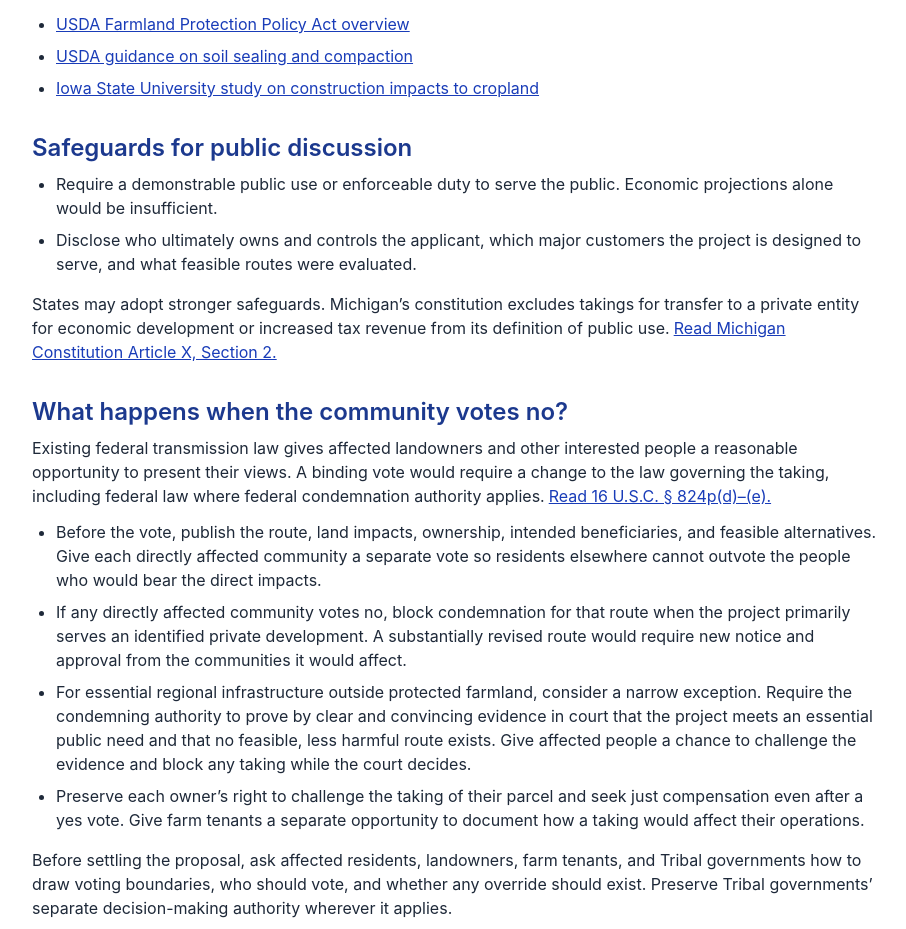
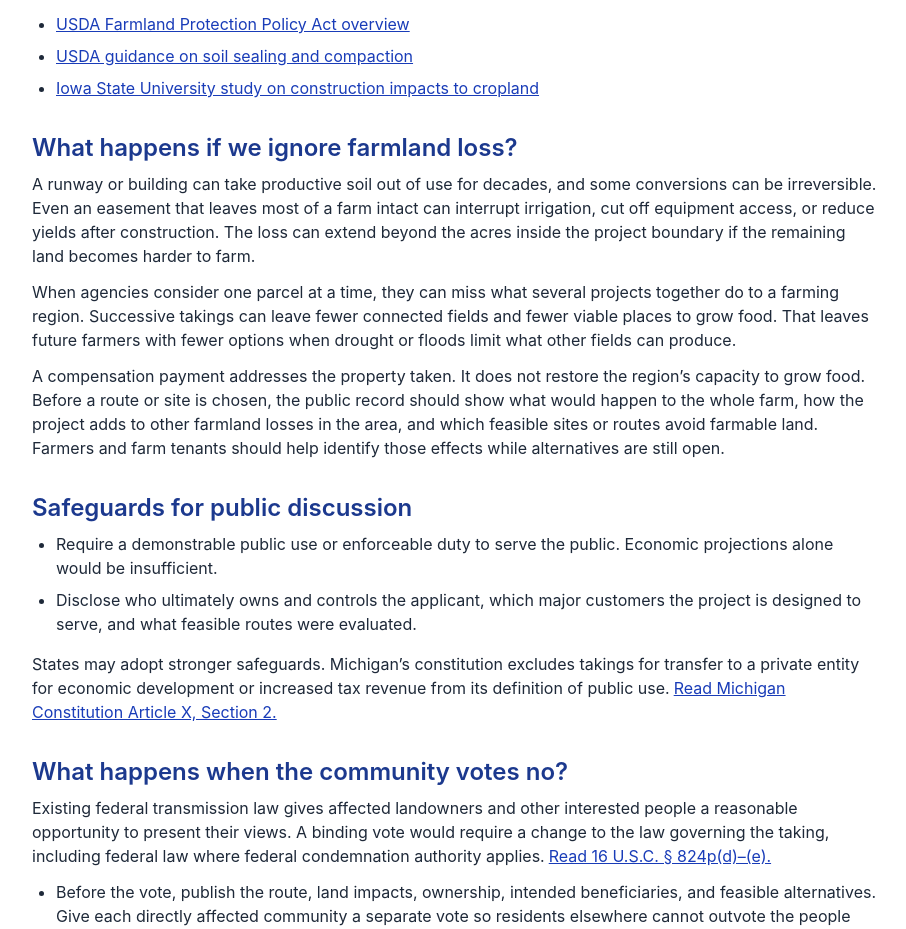
Before and after one commit to United-for-Accountability/mass-tort-platform, a Next.js app: page /cases/kelo-public-use in a window 1280 px wide. Shown: the part 1204-2133 px from the top of the page, without its empty margins (184-1090 px from the left). Built offline with nearby package versions, Linux system fonts and the light colour scheme.

Commit message:
Explain the cumulative consequences of farmland loss

```diff
--- a/pages/cases/kelo-public-use/index.js
+++ b/pages/cases/kelo-public-use/index.js
@@ -82,6 +82,30 @@ export default function KeloPublicUse() {
             </ul>
           </section>
           <section>
+            <h2 className="mb-2 text-2xl font-semibold text-blue-900">What happens if we ignore farmland loss?</h2>
+            <p className="mb-3">
+              A runway or building can take productive soil out of use for decades, and some
+              conversions can be irreversible. Even an easement that leaves most of a farm intact
+              can interrupt irrigation, cut off equipment access, or reduce yields after
+              construction. The loss can extend beyond the acres inside the project boundary if
+              the remaining land becomes harder to farm.
+            </p>
+            <p className="mb-3">
+              When agencies consider one parcel at a time, they can miss what several projects
+              together do to a farming region. Successive takings can leave fewer connected fields
+              and fewer viable places to grow food. That leaves future farmers with fewer options
+              when drought or floods limit what other fields can produce.
+            </p>
+            <p>
+              A compensation payment addresses the property taken. It does not restore the
+              region’s capacity to grow food. Before a route or site is chosen, the public record
+              should show what would happen to the whole farm, how the project adds to other
+              farmland losses in the area, and which feasible sites or routes avoid farmable land.
+              Farmers and farm tenants should help identify those effects while alternatives are
+              still open.
+            </p>
+          </section>
+          <section>
             <h2 className="mb-2 text-2xl font-semibold text-blue-900">Safeguards for public discussion</h2>
             <ul className="list-disc space-y-2 pl-6">
               <li>Require a demonstrable public use or enforceable duty to serve the public. Economic projections alone would be insufficient.</li>
```
